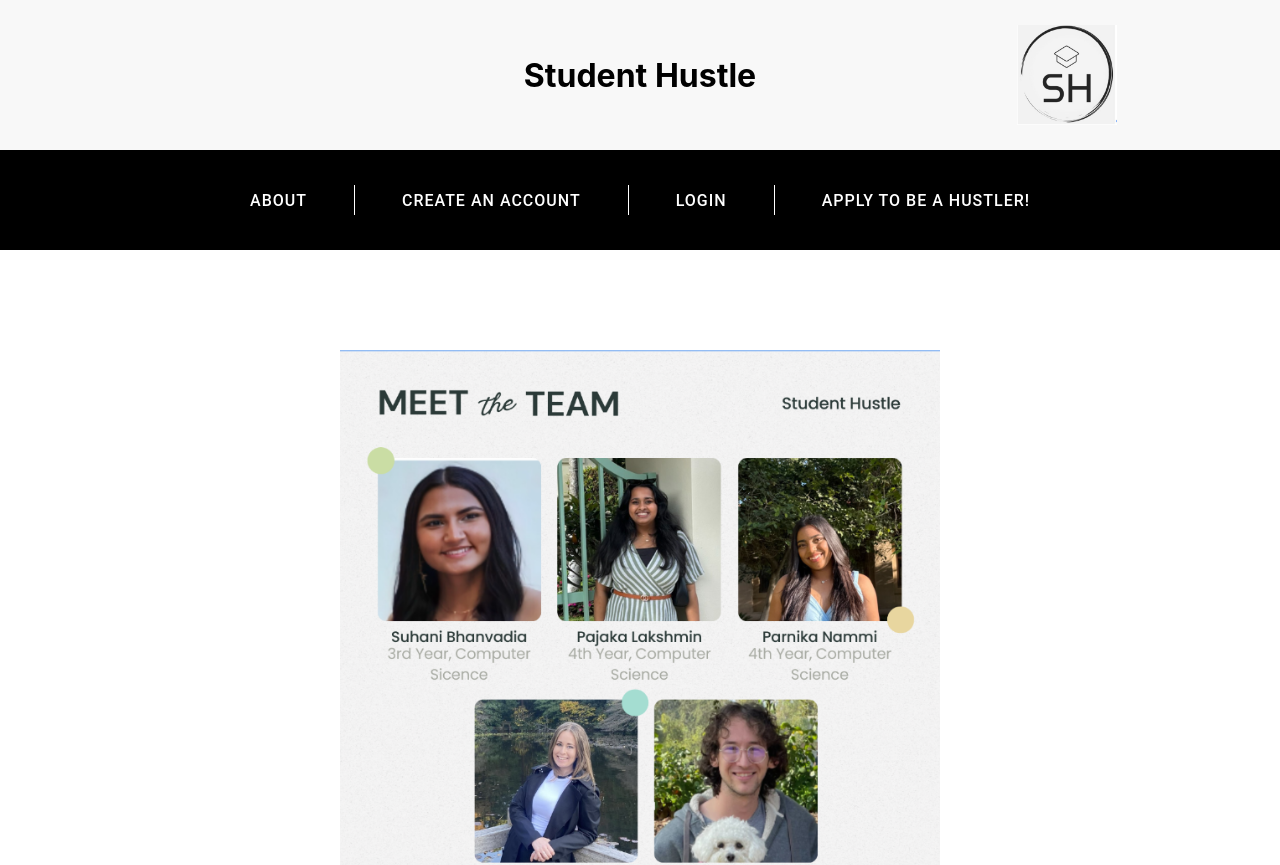
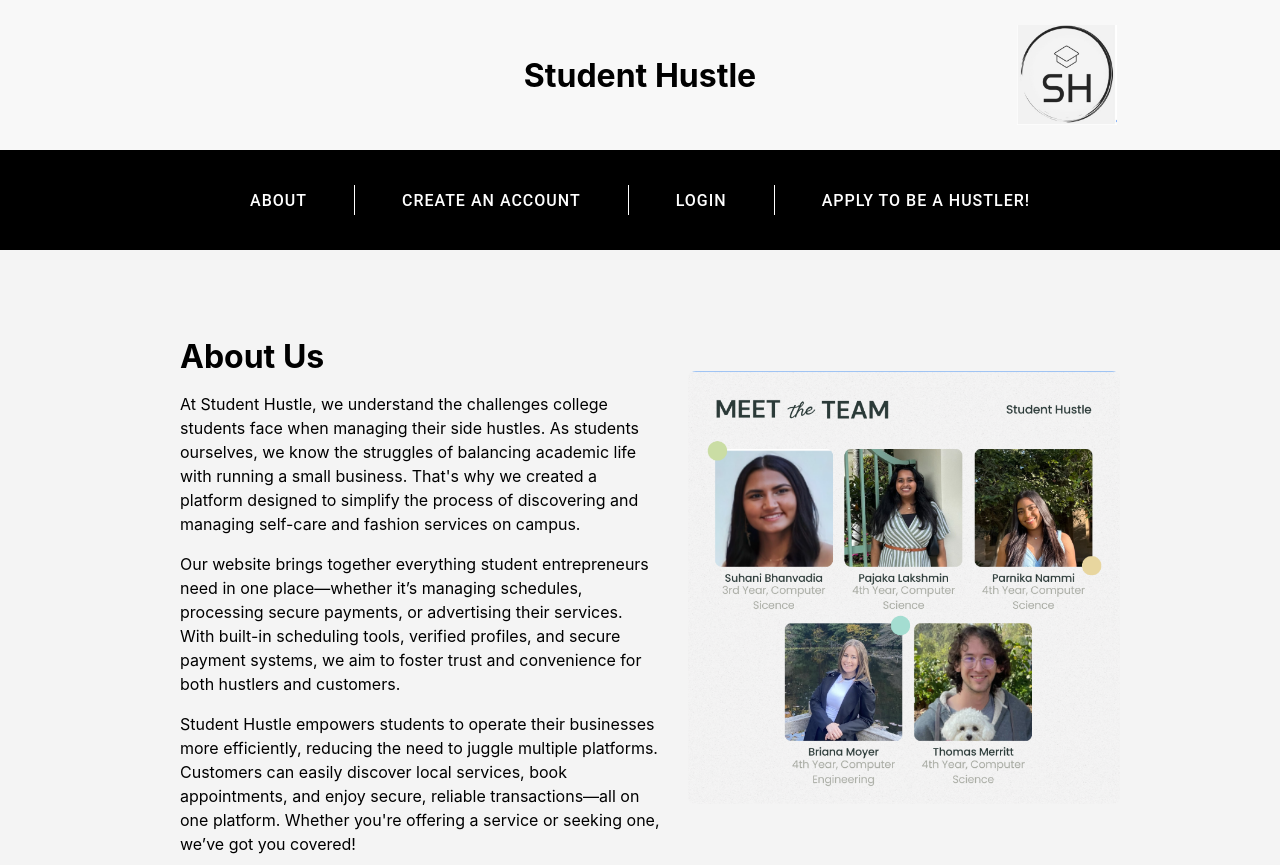
Before and after one commit to ThomasMerritt/student-hustlers, a React (Create React App) app: page /about in a window 1280 px wide. Shown: the top 865 px of the page. Built offline with nearby package versions, Linux system fonts and the light colour scheme.

Commit message:
Add team pics to About Page

```diff
--- a/src/pages/About.js
+++ b/src/pages/About.js
@@ -1,25 +1,37 @@
 // src/pages/About.js
 import React from "react";
 import "../styles/About.css";
-import teamImage from "../assets/team.jpg";
+import teamImage from '../assets/team.jpg';  // Adjust the path as necessary
 
 function About() {
     return (
         <div>
-            <section id="image-section">
-                <div className="image-container">
-                    <img
-                        loading="lazy"
-                        decoding="async"
-                        src={teamImage}
-                        alt="Team"
-                        width="1024"
-                        height="894"
-                    />
+            <section id="about-section">
+                <div className="about-content">
+                <div className="about-text">
+                        <h2>About Us</h2>
+                        <p>
+                            At Student Hustle, we understand the challenges college students face when managing their side hustles. As students ourselves, we know the struggles of balancing academic life with running a small business. That's why we created a platform designed to simplify the process of discovering and managing self-care and fashion services on campus.
+                        </p>
+                        <p>
+                            Our website brings together everything student entrepreneurs need in one place—whether it’s managing schedules, processing secure payments, or advertising their services. With built-in scheduling tools, verified profiles, and secure payment systems, we aim to foster trust and convenience for both hustlers and customers.
+                        </p>
+                        <p>
+                            Student Hustle empowers students to operate their businesses more efficiently, reducing the need to juggle multiple platforms. Customers can easily discover local services, book appointments, and enjoy secure, reliable transactions—all on one platform. Whether you're offering a service or seeking one, we’ve got you covered!
+                        </p>
+                    </div>
+                    <div className="about-image">
+                        <img
+                            src={teamImage}
+                            alt="Student Hustle Team"
+                            loading="lazy"
+                            decoding="async"
+                        />
+                    </div>
                 </div>
             </section>
         </div>
     );
 }
 
-export default About; // Default export
+export default About;
--- a/src/styles/About.css
+++ b/src/styles/About.css
@@ -1,18 +1,49 @@
-#image-section {
+/* src/styles/About.css */
+
+#about-section {
   display: flex;
   justify-content: center;
   align-items: center;
-  height: 100vh;
+  padding: 40px;
+  background-color: #f4f4f4;
 }
 
-.image-container {
-  max-width: 80%;
+.about-content {
+  display: flex;
+  align-items: center;
+  justify-content: space-between;
+  width: 80%;
+  max-width: 1200px;
+}
+
+.about-text {
+  width: 50%;
+  padding: 20px;
+}
+
+.about-text h2 {
+  font-size: 2rem;
+  margin-bottom: 15px;
+}
+
+.about-text p {
+  font-size: 1rem;
+  line-height: 1.5;
+  margin-bottom: 10px;
+}
+
+.about-image {
+  width: 45%;
   display: flex;
   justify-content: center;
+  align-items: center;
+  height: auto; /* Ensures the image gets displayed fully */
 }
 
-.image-container img {
-  width: 100%;
-  height: auto;
-  max-width: 600px;
+
+.about-image img {
+  max-width: 100%;
+  height: auto; /* Maintains aspect ratio */
+  border-radius: 8px;
+  object-fit: contain; /* Makes sure the image doesn't get stretched or cut off */
 }
```
